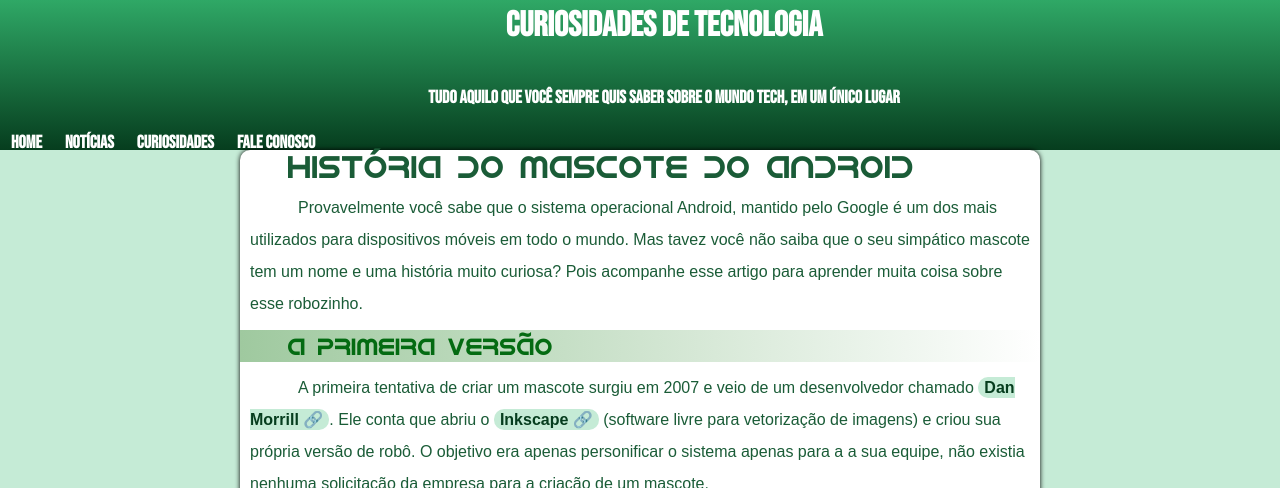
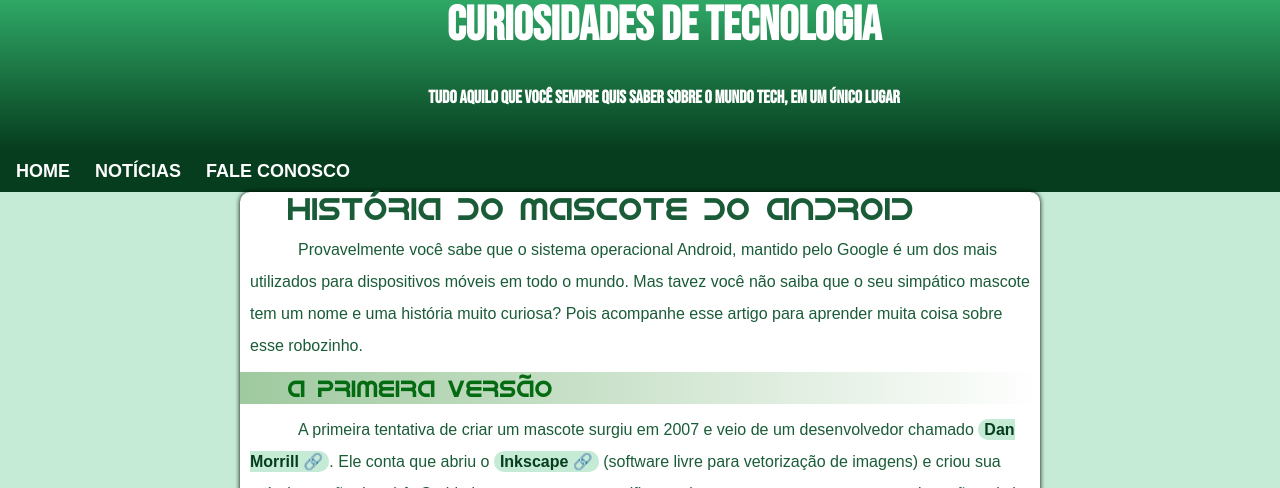
Before and after one commit to andre09999/projeto-android, a plain HTML site: page index.html in a window 1280 px wide. Shown: the top 488 px of the page. Drawn offline with Linux system fonts and the light colour scheme.

Commit message:
problema de paddind e footer

```diff
--- a/index.html
+++ b/index.html
@@ -12,13 +12,13 @@
     <header>
         <h1 >Curiosidades de Tecnologia<h1>
         <p id="h2"> Tudo aquilo que você sempre quis saber sobre o mundo Tech, em um único lugar</p>
-        <nav>
+
+    </header>
+    <nav>
             <a href="#" class="nav">HOME</a>
             <a href="#" class="nav">NOTÍCIAS</a>
-            <a href="#" class="nav">CURIOSIDADES</a>
             <a href="#" class="nav">FALE CONOSCO</a>
         </nav>
-    </header>
     <main>
         <h1 >História do Mascote do Android</h1>
         <p>Provavelmente você sabe que o sistema operacional Android, mantido pelo Google é um dos mais utilizados para dispositivos móveis em todo o mundo. Mas tavez você não saiba que o seu simpático mascote tem um nome e uma história muito curiosa? Pois acompanhe esse artigo para aprender muita coisa sobre esse robozinho.</p>
@@ -71,7 +71,8 @@ A primeira tentativa de criar um mascote surgiu em 2007 e veio de um desenvolved
     </article>
 
 <p id="fora">Então é isso! Espero que você tenha gostado do nosso artigo com essa curiosidade sobre o sistema <strong>Android</strong> e seu simpático mascote.</p>
+<footer><p id="foot">Site criado por Andre Luis .</p></footer>
     </main>
-    <footer><p id="foot">Site criado por Andre Luis .</p></footer>
+
 </body>
 </html>
--- a/style.css
+++ b/style.css
@@ -34,19 +34,23 @@ body{
     font-family: var(--fonte0);
     color: var(--cor4);
     line-height: 2.0em;
+
 }
 header{
-    height: 150px;
+  height: 150px;
     text-align: center;
     background-image: linear-gradient(to bottom,var(--cor3), var(--cor5));
     color: white;
     font-family: var(--font1);
+
     text-shadow: 2px 2px 0px rgba(0, green, 0, 0.466);
+    min-height: 150px;
 }
 header > h1{
     margin-top: 0px;
     font-size: 35px;
     padding-top: 10px;
+    font-size: 3em;
 }
 #h2{
     height: 15px;
@@ -76,6 +80,8 @@ nav{
     text-indent: 1px;
     font-size: 18px;
     font-weight: bold;
+     background-color:   var(--cor5);
+     padding: 5px;
 }
 .nav:hover{
  background-color:var(--cor3);
```
